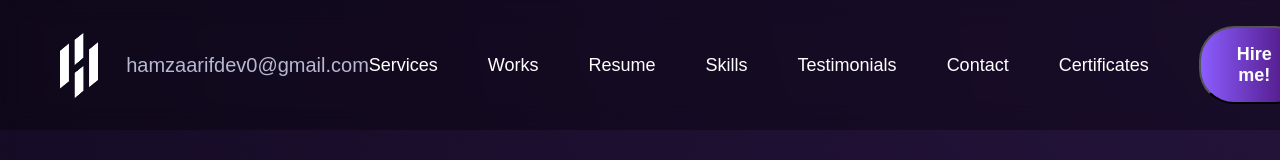
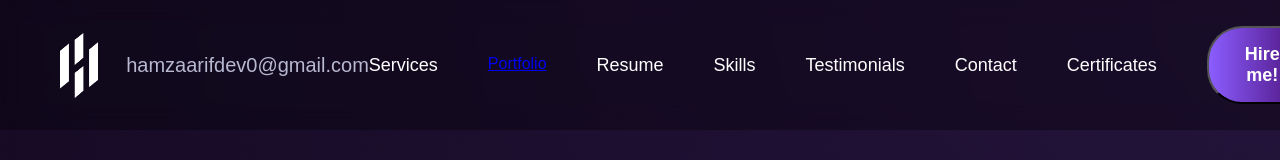
Before and after one commit to hamzaarif725/portfolio-project, a React (Create React App) app: page / in a window 1280 px wide. Shown: the top 160 px of the page. Built offline with nearby package versions, Linux system fonts and the light colour scheme.

Commit message:
Updated Portfolio Page

```diff
--- a/src/components/Navbar/Navbar.js
+++ b/src/components/Navbar/Navbar.js
@@ -61,7 +61,15 @@ const Navbar = () => {
         <div className={`navbar-right ${menuOpen ? "open" : ""}`}>
           <ul className="navbar-menu">
             <li><button onClick={() => handleScroll("services")}>Services</button></li>
-            <li><button onClick={() => handleScroll("works")}>Works</button></li>
+                        <li>
+                        <Link
+                          to="/portfolio"
+                           className={`nav-portfolio-link ${location.pathname === '/portfolio' ? 'active' : ''}`}
+                            onClick={() => setMenuOpen(false)}
+                                  >
+                Portfolio
+              </Link>
+            </li>
             <li><button onClick={() => handleScroll("resume")}>Resume</button></li>
             <li><button onClick={() => handleScroll("skills")}>Skills</button></li>
             <li><button onClick={() => handleScroll("testimonials")}>Testimonials</button></li>
```
